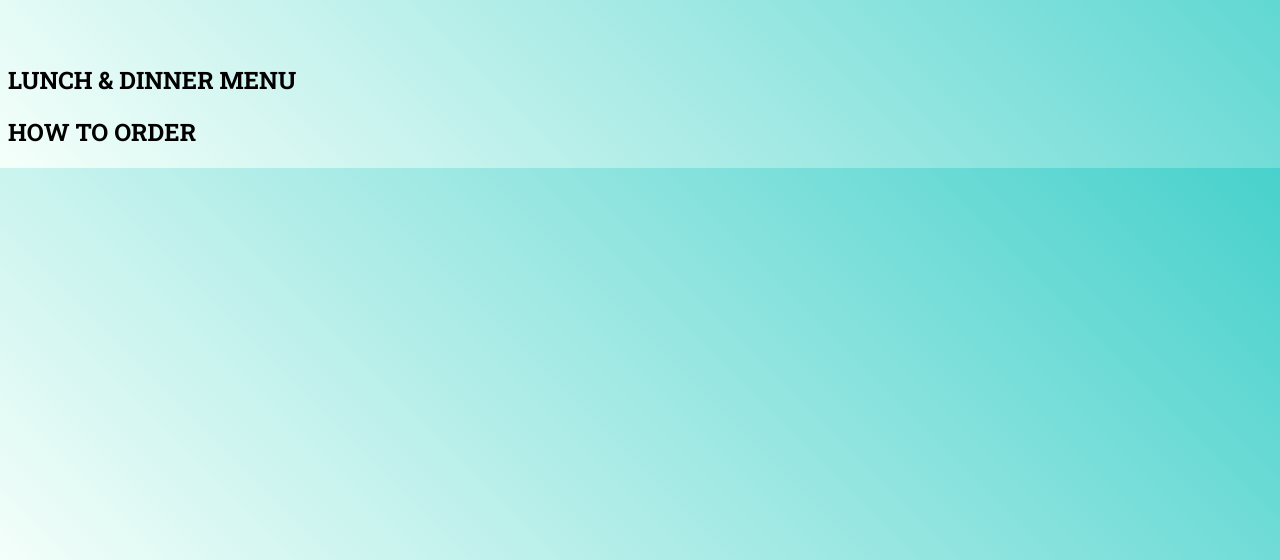
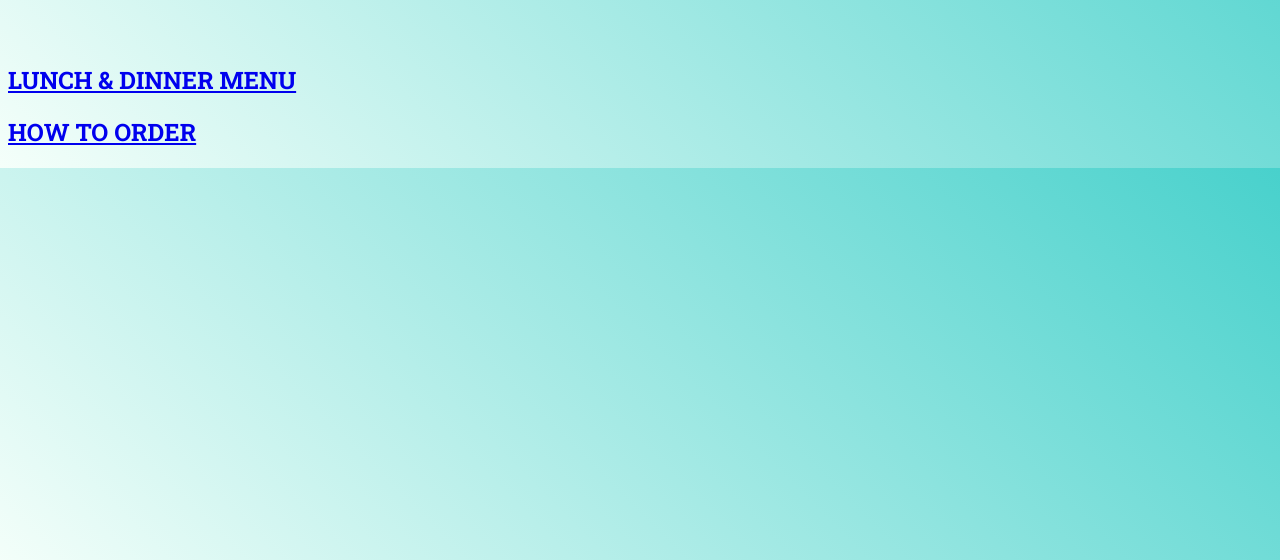
Before and after one commit to phoenix33g/KarlyCafe, a plain HTML site: page index.html in a window 1280 px wide. Shown: the part 240-800 px from the top of the page. Drawn offline with Linux system fonts and the light colour scheme.

Commit message:
Adding links to index.html

```diff
--- a/index.html
+++ b/index.html
@@ -11,8 +11,8 @@
       <h1>Welcome to Karly Cafe</h1>
     </div>
     <div class="subheader">
-      <h2>LUNCH & DINNER MENU</h2>
-      <h2>HOW TO ORDER</h2>
+      <a href="/weekly_menu.html"><h2>LUNCH & DINNER MENU</h2></a>
+      <a href="/how_order.html"><h2>HOW TO ORDER</h2></a>
     </div>
   </body>
 </html>
```
